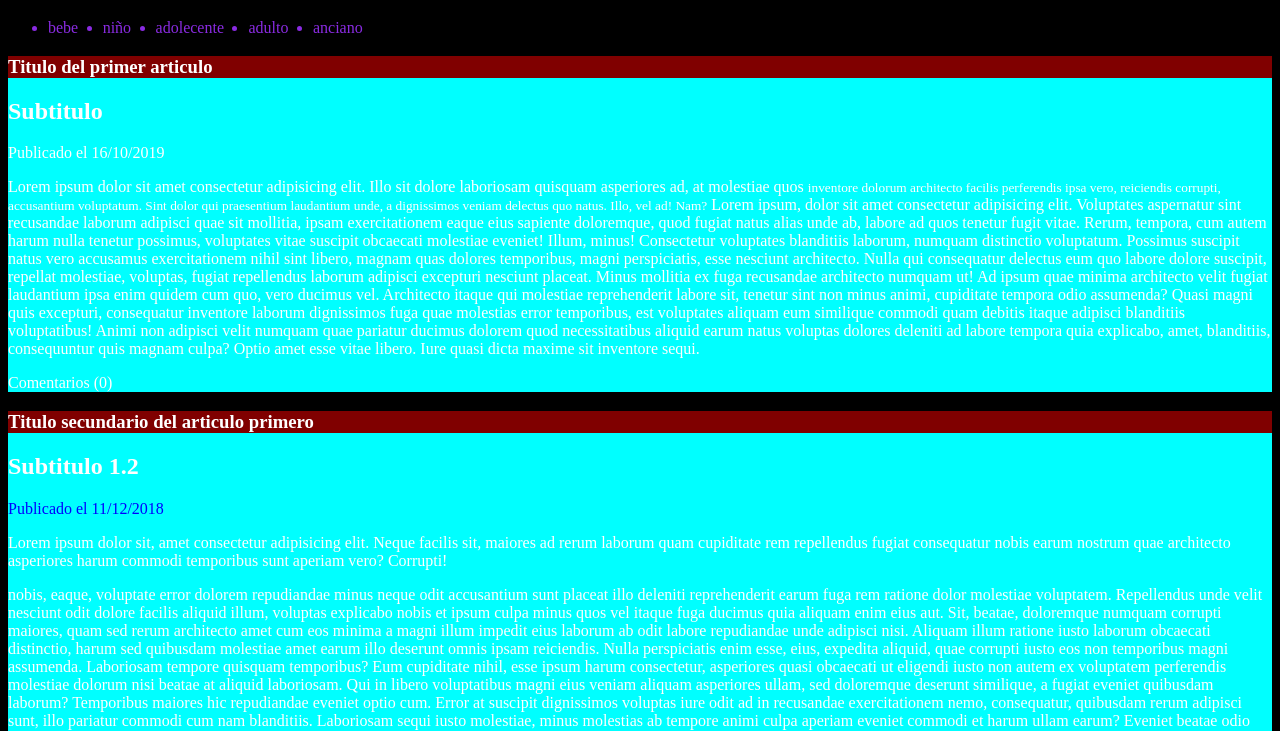
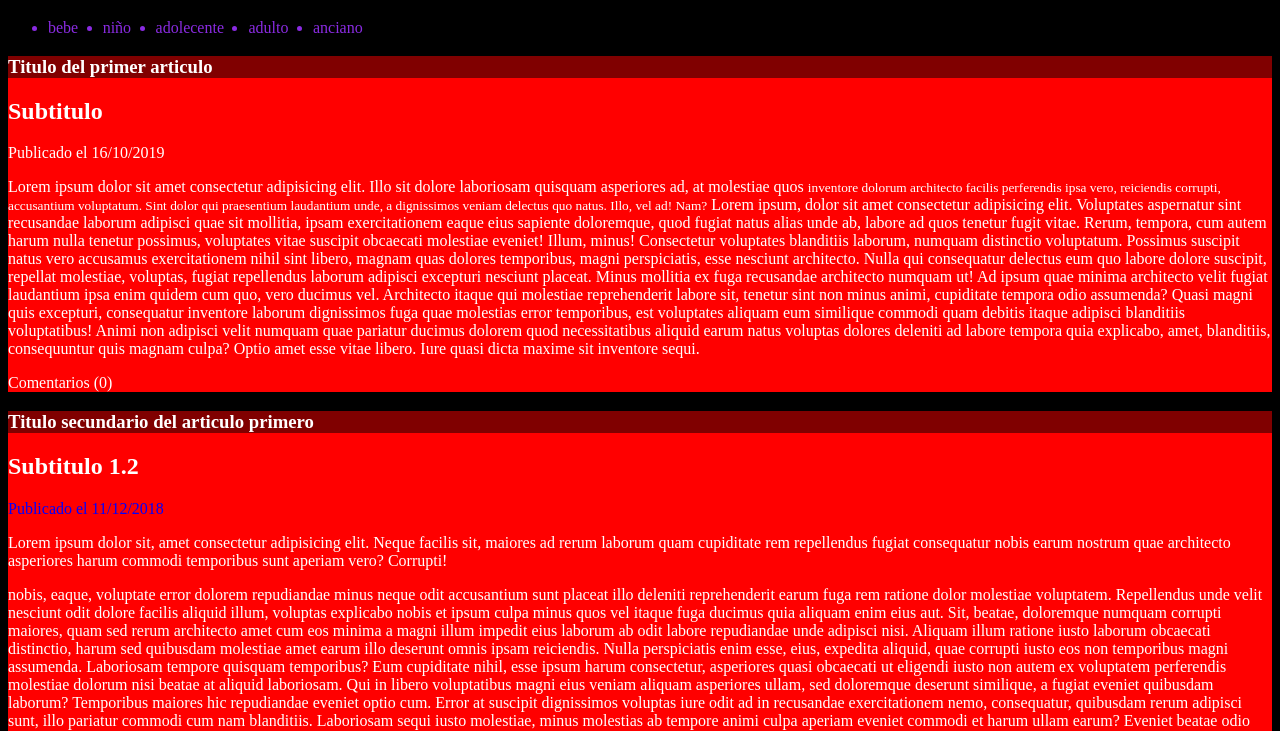
Before and after one commit to dougdari/practica, a plain HTML site: page index.html in a window 1280 px wide. Shown: the part 61-792 px from the top of the page. Drawn offline with Linux system fonts and the light colour scheme.

Commit message:
Se agrego otro cambio para el color de fondo de los articulos

```diff
--- a/style.css
+++ b/style.css
@@ -9,3 +9,7 @@ li{
 article{
     background-color: cyan;
 }
+
+article{
+    background-color: red;
+}
```
